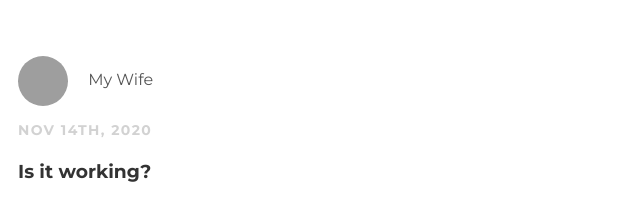
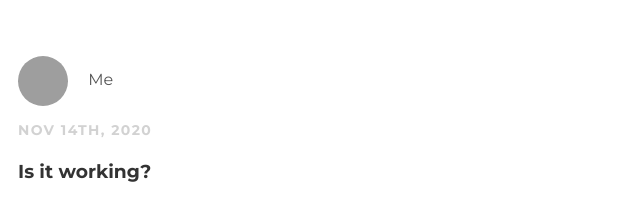
Before and after one commit to 1LifeStudios/1LifeStudios.github.io, a plain HTML site: page index.html in a window 1280 px wide. Shown: the part 173-371 px from the top of the page, 222-862 px from the left. Drawn offline with Linux system fonts and the light colour scheme; grey boxes are pictures that could not be loaded.

Commit message:
Update index.html

```diff
--- a/index.html
+++ b/index.html
@@ -20,7 +20,7 @@
         <div class="post">
           <div class="post-author">
             <img src="Me.jpg">
-            <span>My Wife</span>
+            <span>Me</span>
           </div>
           <p class="post-date">Nov 14th, 2020</p>
           <h3 class="post-title">Is it working?</h3>
```
